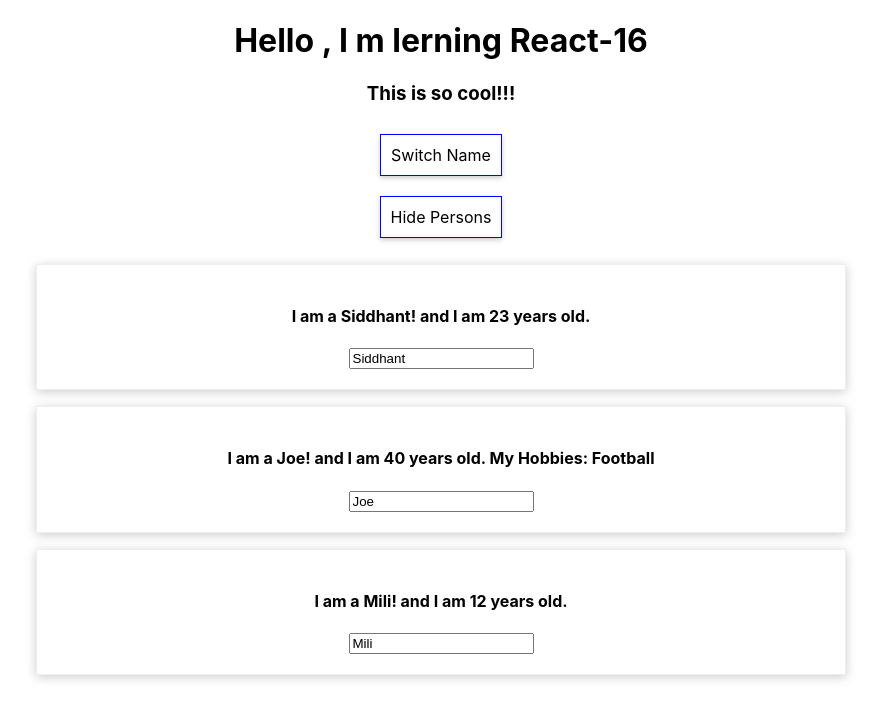
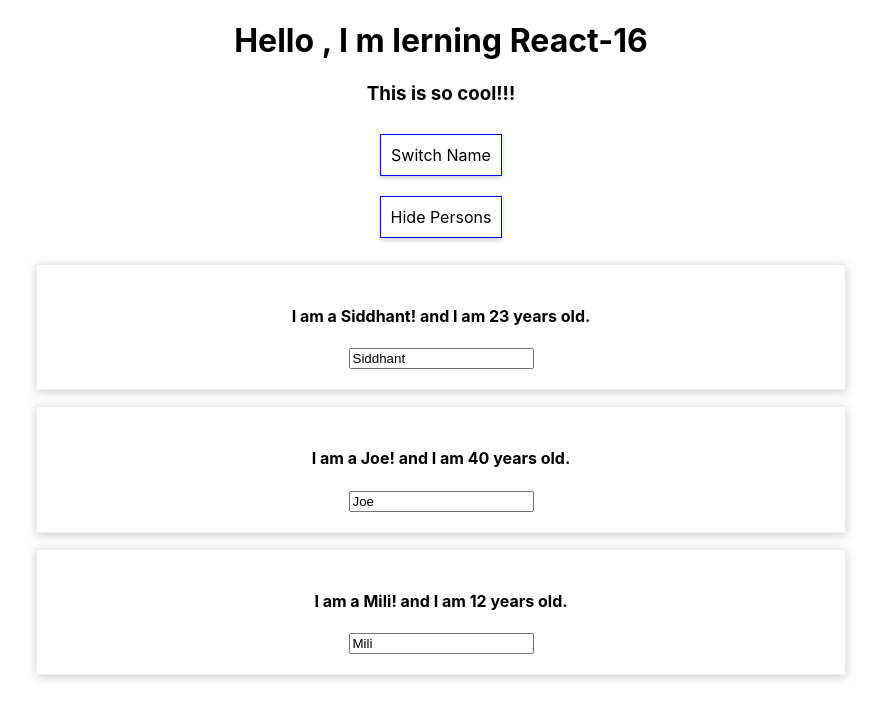
Before and after one commit to Sid-web6306/Learning-React-16, a React (Create React App) app: page / in a window 1280 px wide. Both pictures are taken after a click on the button "Show Persons". Shown: the top 720 px of the page, without its empty margins (199-1080 px from the left). Built offline with nearby package versions, Linux system fonts and the light colour scheme.

Commit message:
lists-conditonals complete

```diff
--- a/package.json
+++ b/package.json
@@ -31,5 +31,8 @@
       "last 1 firefox version",
       "last 1 safari version"
     ]
+  },
+  "devDependencies": {
+    "web-vitals": "^1.1.1"
   }
 }
--- a/src/App.js
+++ b/src/App.js
@@ -1,5 +1,5 @@
-import React, { Component, useState } from 'react';
-import Person from "./components/Person/Person";
+import React, { Component } from 'react';
+import Person from "./components/Person/Person.js";
 import './App.css';
 
 //Stateful Component or smart Component or container Component
@@ -7,12 +7,21 @@ class App extends Component{
 
   state={
         persons:[
-          {name:"Siddhant",age:23},{name:"Joe", age:40},{name:"Mili",age:12}
+          {id:'1',name:"Siddhant",age:23},
+          {id:'2',name:"Joe", age:40},
+          {id:'3',name:"Mili",age:12}
         ],
         otherState:"Some other value",
         showPersons: false
       }
 
+    deleteHandler = (index)=>{
+      const persons = [...this.state.persons];
+      persons.splice(index,1);
+      this.setState({
+        persons:persons
+      })
+    }
 
       switchNameHandler = (newName) => {
 
@@ -20,17 +29,29 @@ class App extends Component{
         //DONT DIRECTLY CHANGE THE STATE OBJECT
         this.setState({
           persons:[
-            {name:newName,age:23},{name:"Rose", age:40},{name:"Monica",age:33}
+            {id:'1',name:newName,age:23},
+            {id:'2',name:"Rose", age:40},
+            {id:'3',name:"Monica",age:33}
           ]
         });
       }
 
 
-      nameChangeHandler = (event) =>{
+      nameChangeHandler = (event,id) =>{
+
+        const personIndex= this.state.persons.findIndex(p=>{
+          return p.id===id;
+        })
+
+        const person = {...this.state.persons[personIndex]};
+
+        person.name = event.target.value;
+        const persons = [...this.state.persons];
+
+        persons[personIndex] = person;
+
         this.setState({
-          persons:[
-            {name:"Siddhant",age:23},{name:event.target.value, age:40},{name:"Mili",age:33}
-          ]
+          persons:persons
         });
       }
 
@@ -52,16 +73,25 @@ class App extends Component{
         margin: '10px',
         font:'inherit'
       }
+      console.log(this.state);
        let persons = (<button style={style} onClick={this.toggleChangeHandler}>Show Persons</button>);
       if(this.state.showPersons){
-        persons = (
-        <div>
-          <button style={style} onClick ={this.toggleChangeHandler}>Hide Persons</button>
-          <Person  click={()=>this.switchNameHandler("Siddhant")} name={this.state.persons[0].name} age={this.state.persons[0].age}/>
-          <Person changes = {this.nameChangeHandler} name={this.state.persons[1].name} age={this.state.persons[1].age}>My Hobbies: Football</Person>
-          <Person name={this.state.persons[2].name} age={this.state.persons[2].age}/>
-        </div>
-        );
+
+        persons =(
+          <div>
+            <button style={style} onClick ={this.toggleChangeHandler}>Hide Persons</button>
+            {this.state.persons.map((person,index) => {
+             return(
+              <Person
+                changes={(event)=>this.nameChangeHandler(event,person.id)}
+                click={()=>this.deleteHandler(index)}
+                name ={person.name}
+                age = {person.age}
+                key={person.id}
+              />)
+            })}
+          </div>
+        )
       }
 
 
--- a/src/components/Person/Person.js
+++ b/src/components/Person/Person.js
@@ -7,7 +7,7 @@ export default function Person(props) {
     return (
         //in class use this.props
         <div className="Person">
-            <h4 onClick={props.click}>I am a {props.name}! and I am {props.age} years old. {props.children}</h4>
+            <h4 onClick={props.click}>I am a {props.name}! and I am {props.age} years old.</h4>
             <input type="text" onChange={props.changes} value={props.name} />
         </div>
     )
```
Also changed, not shown: 1 other file (tests, documents, lock files or other folders).
